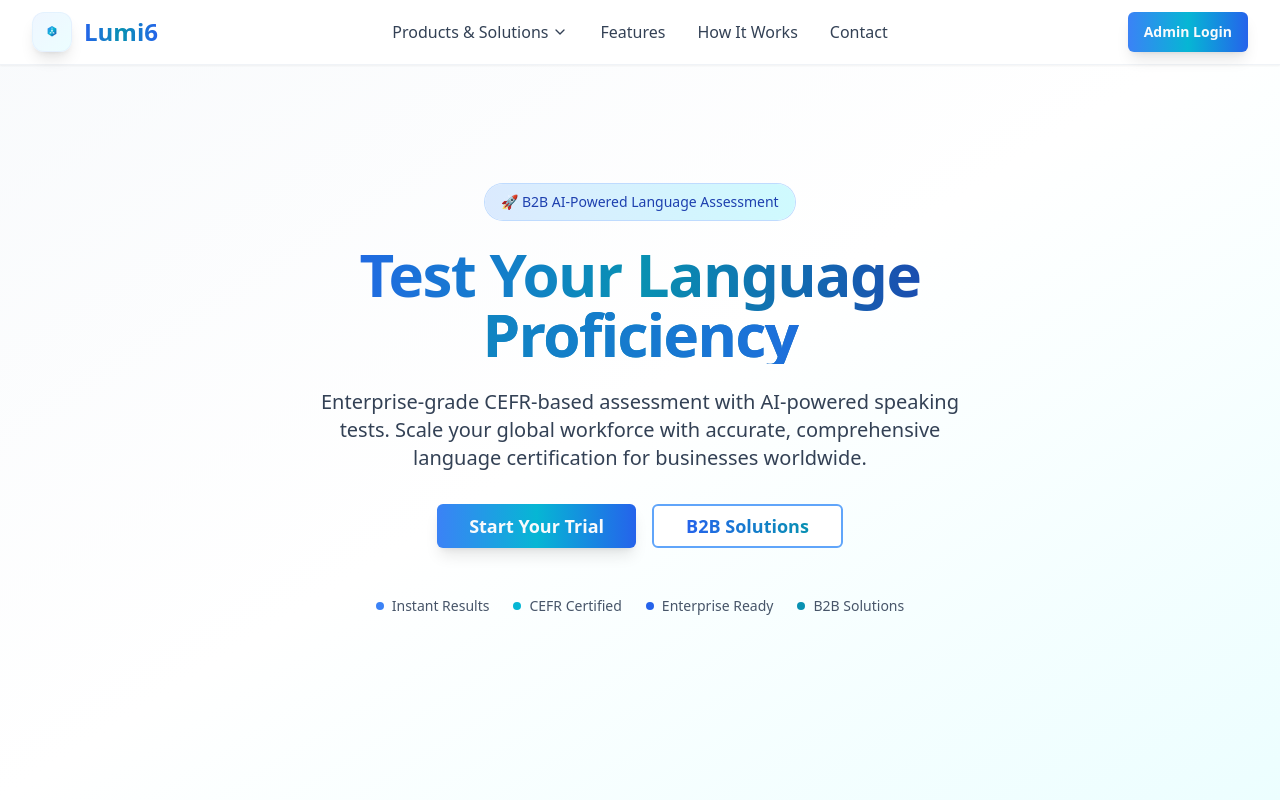
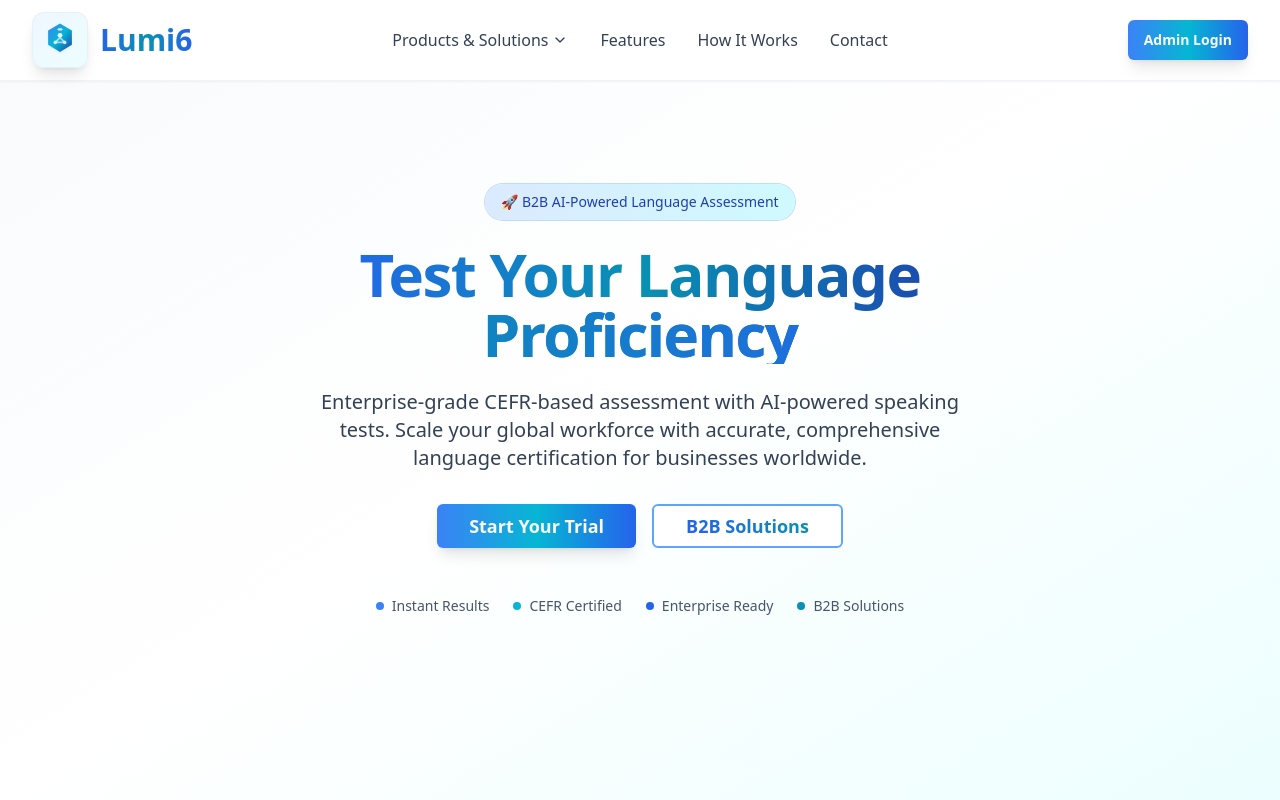
Before and after one commit to lexiscore/Lumi6, a React (Vite) app: page / in a window 1280 px wide. Shown: the top 800 px of the page. Built offline with nearby package versions, Linux system fonts and the light colour scheme.

Commit message:
Update logo size and placement
The AI increased the logo size and updated its positioning in the Navbar and Footer components.

```diff
--- a/src/components/landing/Footer.tsx
+++ b/src/components/landing/Footer.tsx
@@ -1,4 +1,3 @@
-
 import { Globe, Mail } from 'lucide-react';
 import Logo from './Logo';
 
@@ -9,7 +8,7 @@ export default function Footer() {
         <div className="xl:grid xl:grid-cols-3 xl:gap-8">
           <div className="space-y-8 xl:col-span-1">
             <div className="flex items-center">
-              <Logo className="w-10 h-10" textClassName="text-xl" />
+              <Logo className="w-12 h-12" textClassName="text-2xl" />
             </div>
             <p className="text-sm leading-6">
               International language assessment and certification platform aligned with CEFR standards.
--- a/src/components/landing/Logo.tsx
+++ b/src/components/landing/Logo.tsx
@@ -1,8 +1,8 @@
 
-export default function Logo({ className = "w-10 h-10", textClassName = "text-2xl" }: { className?: string; textClassName?: string }) {
+export default function Logo({ className = "w-12 h-12", textClassName = "text-2xl" }: { className?: string; textClassName?: string }) {
   return (
     <div className="flex items-center gap-3 group">
-      <div className={`relative bg-gradient-to-br from-blue-50 to-cyan-50 rounded-xl p-3 shadow-lg group-hover:shadow-xl transition-all duration-300 border border-blue-100/50 ${className}`}>
+      <div className={`relative bg-gradient-to-br from-blue-50 to-cyan-50 rounded-xl p-2 shadow-lg group-hover:shadow-xl transition-all duration-300 border border-blue-100/50 ${className}`}>
         <div className="absolute inset-0 bg-gradient-to-br from-blue-400/20 to-cyan-400/20 rounded-xl opacity-0 group-hover:opacity-100 transition-opacity duration-300"></div>
         <div className="relative">
           <svg viewBox="0 0 32 32" fill="none" className="w-full h-full">
--- a/src/components/landing/Navbar.tsx
+++ b/src/components/landing/Navbar.tsx
@@ -15,7 +15,7 @@ export default function Navbar() {
         <div className="flex justify-between items-center py-3 md:justify-start md:space-x-10">
           <div className="flex justify-start lg:w-0 lg:flex-1">
             <a href="#" className="flex items-center">
-              <Logo />
+              <Logo className="w-14 h-14" textClassName="text-3xl" />
             </a>
           </div>
 
```
